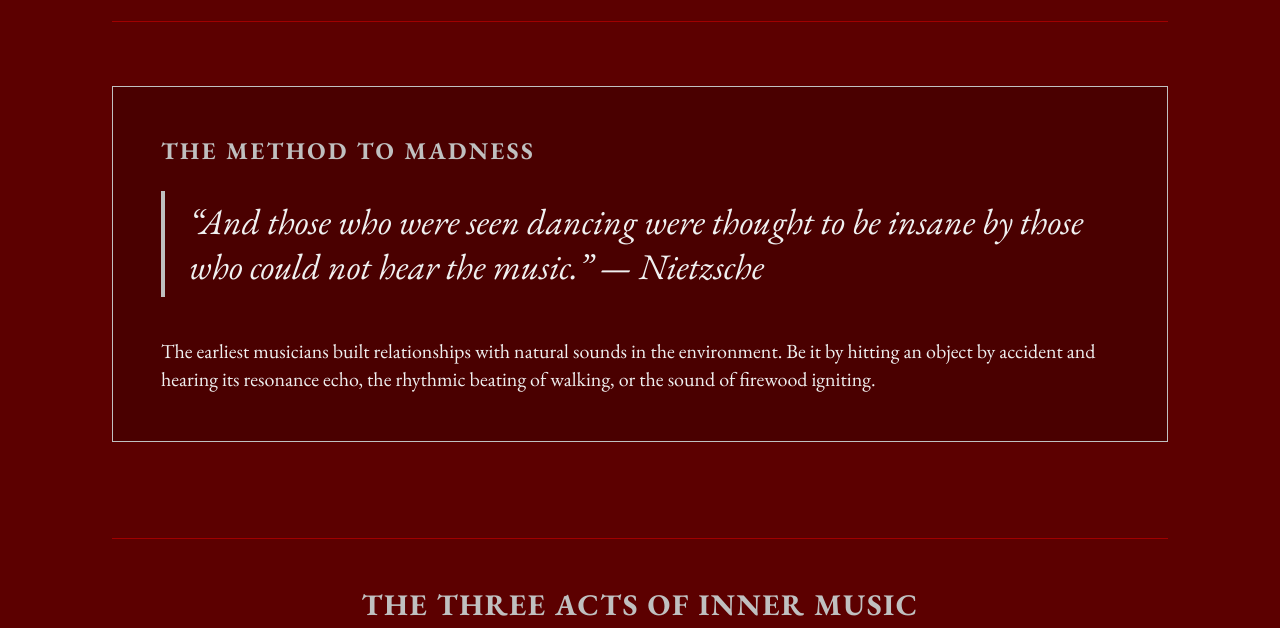
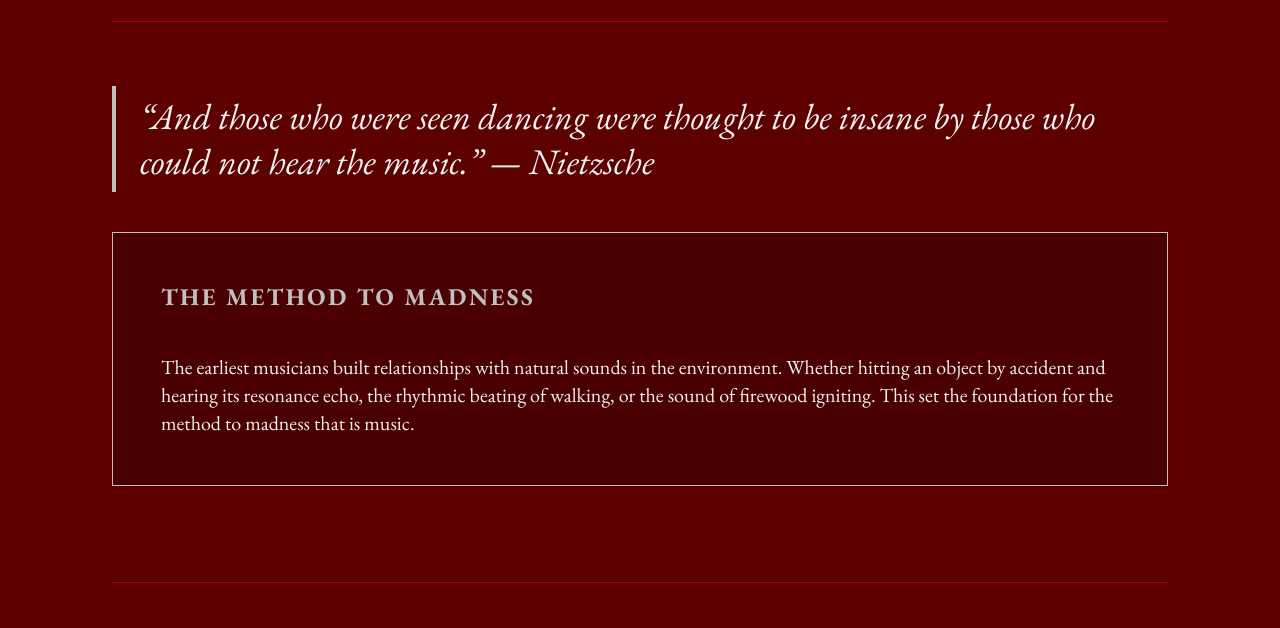
Before and after one commit to xivisiv/sangrehouse, a plain HTML site: page index.html in a window 1280 px wide. Shown: the part 159-787 px from the top of the page. Drawn offline with nearby package versions, Linux system fonts and the light colour scheme.

Commit message:
Last Update

```diff
--- a/index.html
+++ b/index.html
@@ -77,17 +77,20 @@
 
                 <!-- THE METHOD TO MADNESS SECTION -->
             <section id="method">
+
+                <p class="text-4xl italic text-light-text border-l-4 border-primary-accent pl-6 py-2 leading-tight mb-10">
+                    “And those who were seen dancing were thought to be insane by those who could not hear the music.” — Nietzsche
+                </p>
+
                 <div class="bg-dark-card p-8 md:p-12 border border-primary-accent">
+
                     <h2 class="text-2xl uppercase tracking-widest text-primary-accent mb-6 font-bold">
                         THE METHOD TO MADNESS
                     </h2>
-                        <p class="text-4xl italic text-light-text border-l-4 border-primary-accent pl-6 py-2 leading-tight">
-                            “And those who were seen dancing were thought to be insane by those who could not hear the music.” — Nietzsche
-                        </p>
 
                     <div class="mt-10 space-y-8 text-xl text-light-text">
                         <p>
-                                The earliest musicians built relationships with natural sounds in the environment. Be it by hitting an object by accident and hearing its resonance echo, the rhythmic beating of walking, or the sound of firewood igniting.
+                            The earliest musicians built relationships with natural sounds in the environment. Whether hitting an object by accident and hearing its resonance echo, the rhythmic beating of walking, or the sound of firewood igniting. This set the foundation for the method to madness that is music.
                         </p>
                     </div>
                 </div>
```
Lines whose indentation alone changed are shown as unchanged.
